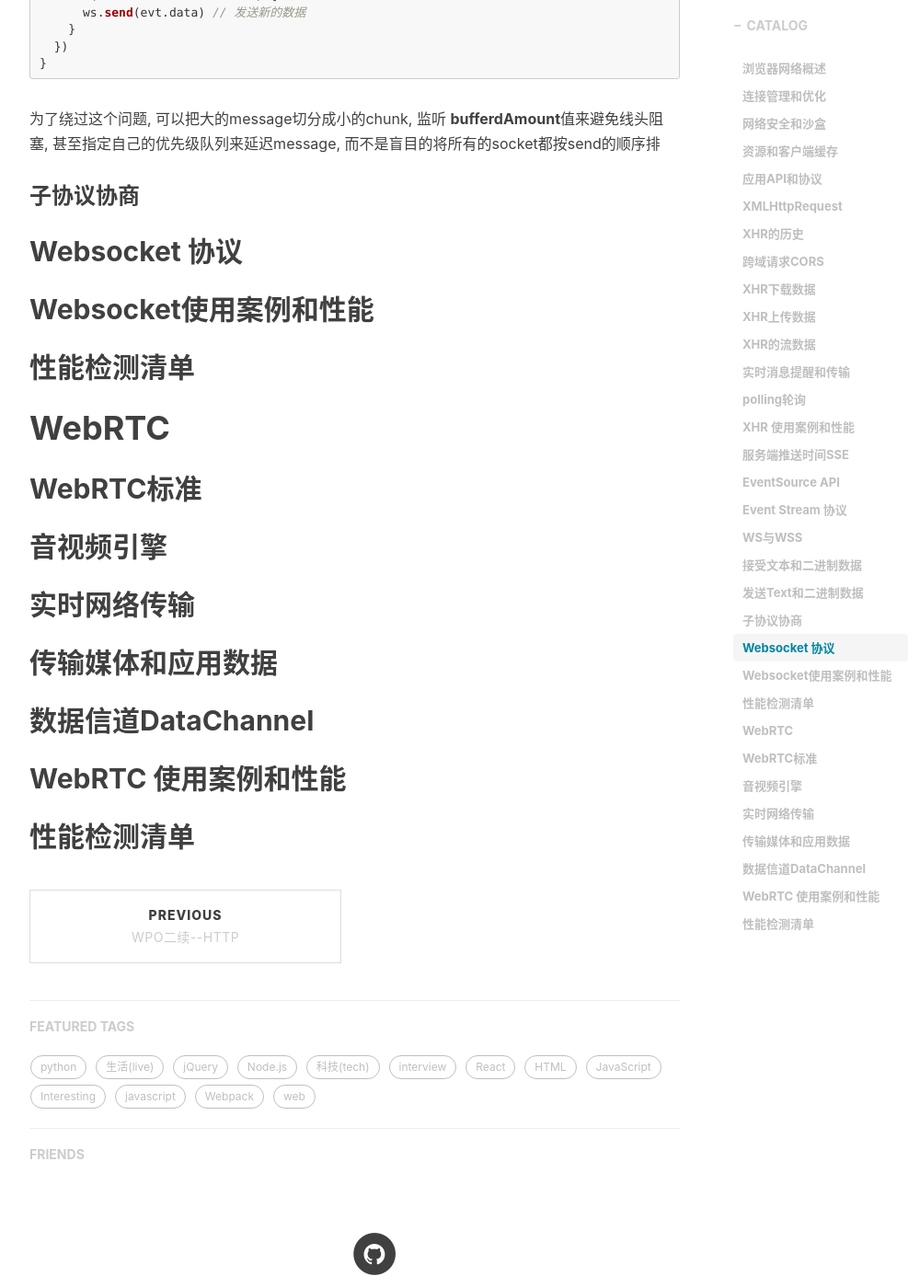
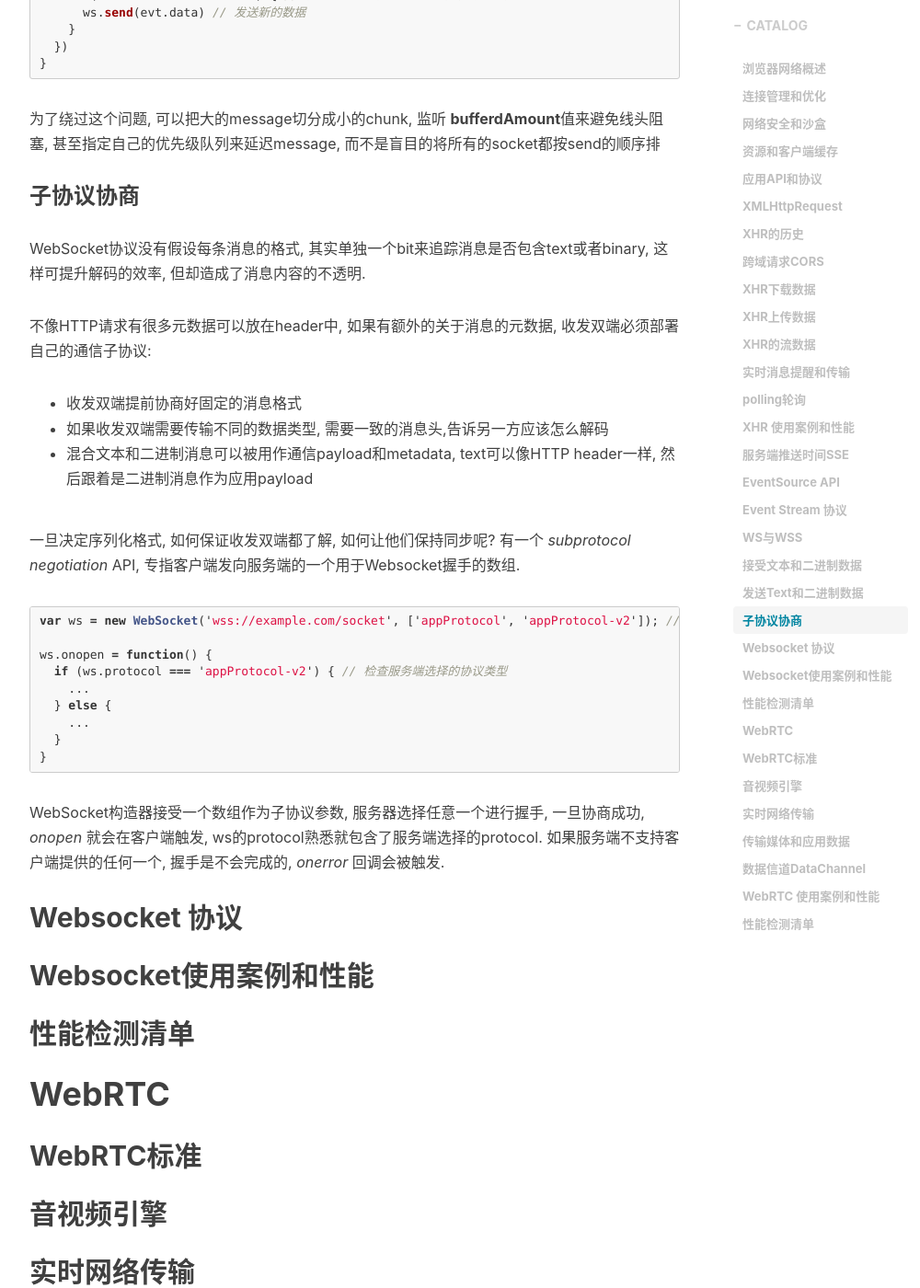
Before and after one commit to JiangLiruii/jiangliruii.github.io, a Jekyll site: the page built from _posts/2018-12-30-Optimize4.md, in a window 1280 px wide and 1400 px high, scrolled down 18400 px. Shown: the whole window at 92% size, without its empty margins (233-1233 px from the left). Built offline with Jekyll 4.4.1, drawn with Linux system fonts in a browser that asks for light colours; comment, search, counter and statistics services are not loaded; some of the changed text lies outside the part shown.

Commit message:
update ws subprotocol

````diff
--- a/_posts/2018-12-30-Optimize4.md
+++ b/_posts/2018-12-30-Optimize4.md
@@ -666,10 +666,28 @@ ws.onopen = () => {
 为了绕过这个问题, 可以把大的message切分成小的chunk, 监听 **bufferdAmount**值来避免线头阻塞, 甚至指定自己的优先级队列来延迟message, 而不是盲目的将所有的socket都按send的顺序排
 
 ### 子协议协商
+WebSocket协议没有假设每条消息的格式, 其实单独一个bit来追踪消息是否包含text或者binary, 这样可提升解码的效率, 但却造成了消息内容的不透明.
 
+不像HTTP请求有很多元数据可以放在header中, 如果有额外的关于消息的元数据, 收发双端必须部署自己的通信子协议:
 
+- 收发双端提前协商好固定的消息格式
+- 如果收发双端需要传输不同的数据类型, 需要一致的消息头,告诉另一方应该怎么解码
+- 混合文本和二进制消息可以被用作通信payload和metadata, text可以像HTTP header一样, 然后跟着是二进制消息作为应用payload
 
+一旦决定序列化格式, 如何保证收发双端都了解, 如何让他们保持同步呢? 有一个 *subprotocol negotiation* API, 专指客户端发向服务端的一个用于Websocket握手的数组.
 
+```js
+var ws = new WebSocket('wss://example.com/socket', ['appProtocol', 'appProtocol-v2']); // 数组结构的子协议在websocket握手的时候告知
+
+ws.onopen = function() {
+  if (ws.protocol === 'appProtocol-v2') { // 检查服务端选择的协议类型
+    ...
+  } else {
+    ...
+  }
+}
+```
+WebSocket构造器接受一个数组作为子协议参数, 服务器选择任意一个进行握手, 一旦协商成功, *onopen* 就会在客户端触发, ws的protocol熟悉就包含了服务端选择的protocol. 如果服务端不支持客户端提供的任何一个, 握手是不会完成的, *onerror* 回调会被触发.
 
 ## Websocket 协议
 ## Websocket使用案例和性能
````
